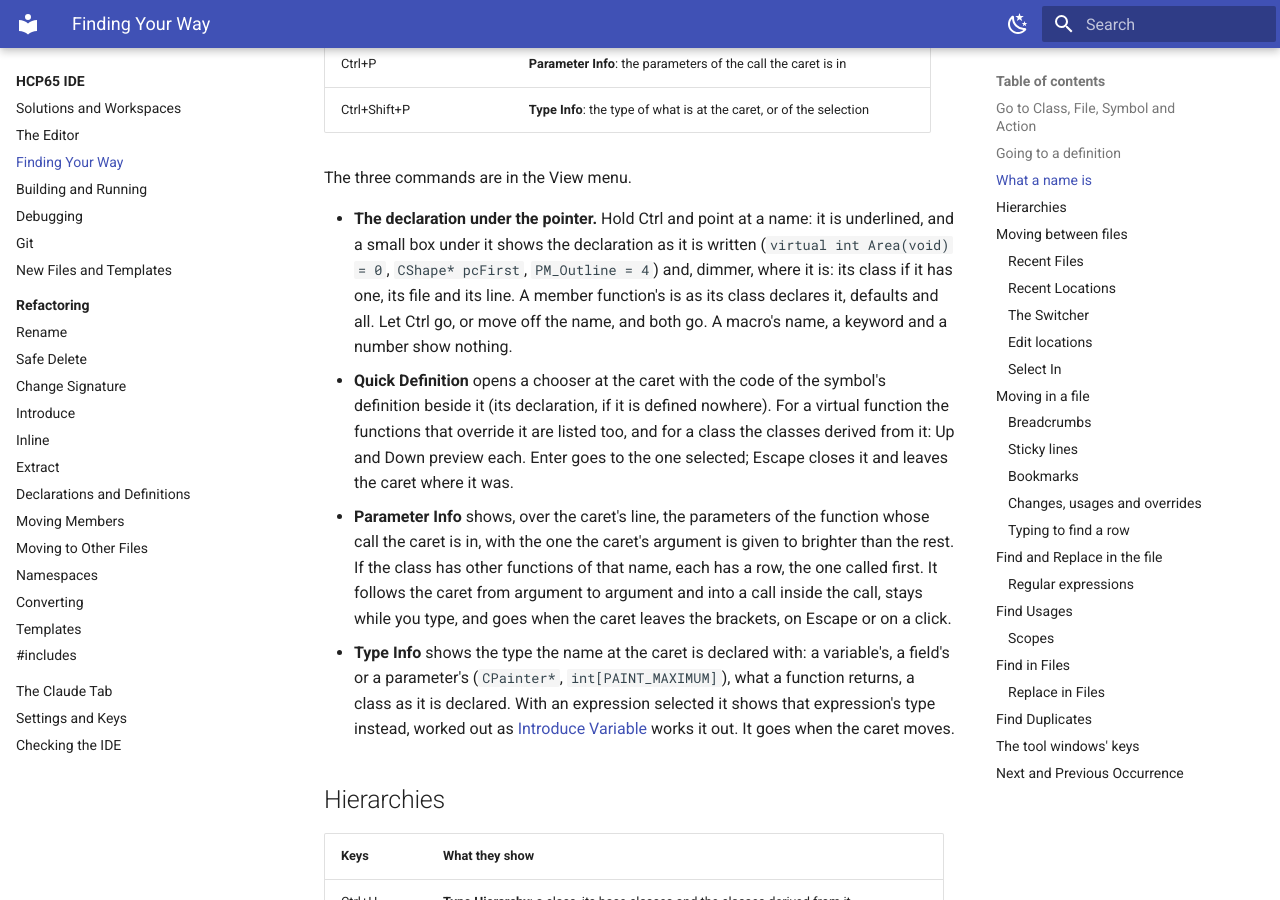
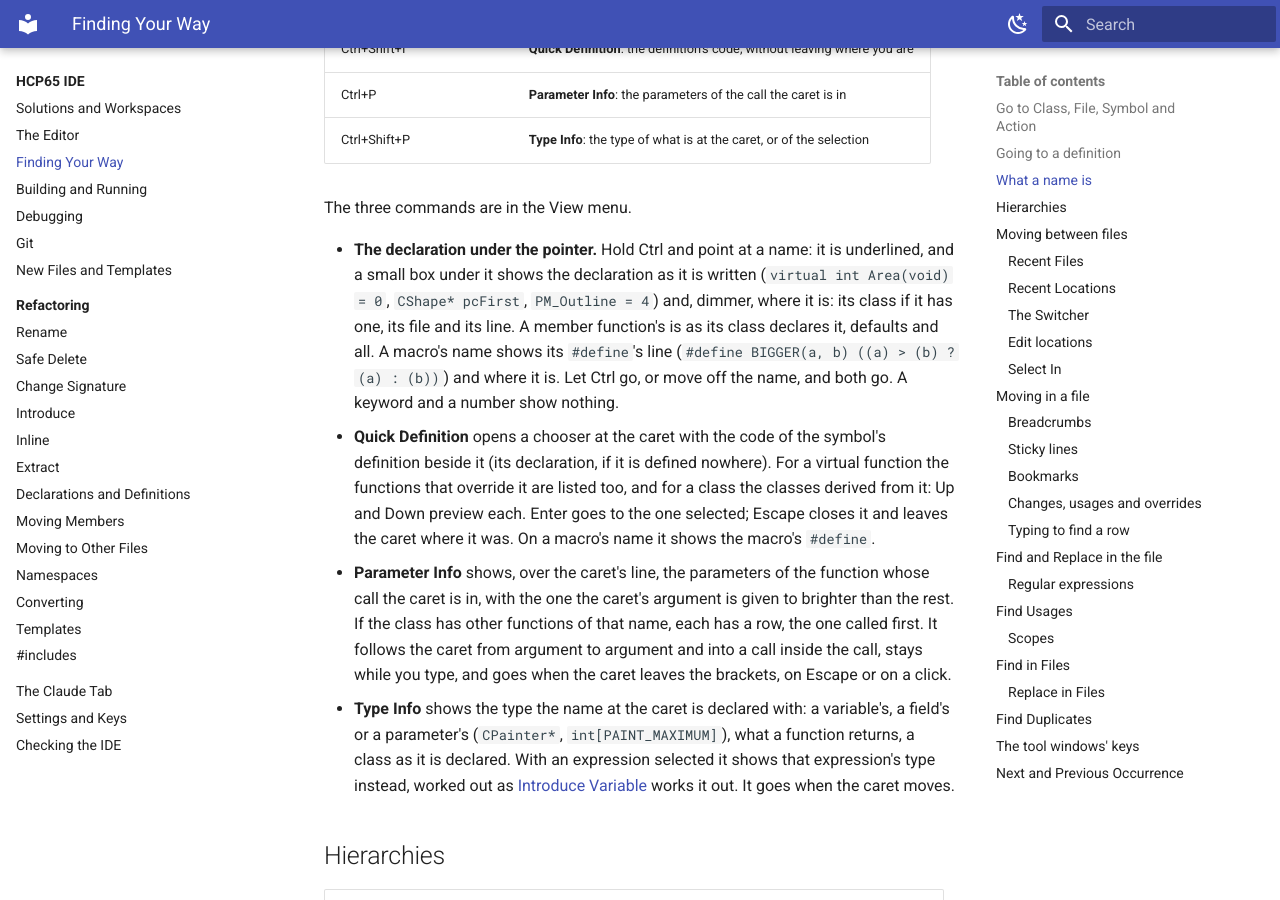
Before and after one commit to andrewpaterson/HCP65, an MkDocs documentation site: the page built from Website/docs/ide/navigation.md, in a window 1280 px wide and 900 px high, scrolled down 2834 px. Built offline with MkDocs 1.6.1 and Material for MkDocs 9.7.7, drawn with Linux system fonts in a browser that asks for light colours; plug-ins that fetch from the network failed and are left out; some of the changed text lies outside the part shown.

Commit message:
IDE docs: macros' #defines, Show Edited Only, closing from the Switcher, kept Go to recents
navigation.md: a macro's name shows its #define with Ctrl held, in Quick
Definition, and Go to Source and F12 go to it; Recent Files' Show Edited
Only; Delete in the Switcher closes the selected file; Go to's recent
classes and symbols are kept with the workspace and the Actions tab lists
the commands run from it.  settings.md and solutions.md: where those are
kept.

```diff
--- a/Website/docs/ide/navigation.md
+++ b/Website/docs/ide/navigation.md
@@ -19,8 +19,10 @@ is defined, so you can see it is the one you want before you go.
 
 With **nothing typed**, what you went to last is listed first: on the Files tab the files you have had
 in editors, the one before this one at the top (so Ctrl+Shift+N, Enter goes back to it, as
-[Recent Files](#recent-files) does); on the Classes and Symbols tabs what each took you to before, this
-session.
+[Recent Files](#recent-files) does); on the Classes and Symbols tabs what each took you to before; on
+the Actions tab the commands you ran from it, the last one at the top.  The classes and symbols are kept
+with the workspace, in its [`.hcp65user`](solutions.md#files-kept-beside-the-solution) file, and the
+actions with [how you left the IDE](settings.md#where-settings-are-kept).
 
 The **Actions** tab finds a command by its name, as it is in the menus (`recfil` finds Recent Files),
 with its menu and its keys after it: a way to run something you have forgotten the keys or the menu of,
@@ -42,8 +44,8 @@ Exact names come first, then names that start with what you typed, then the clos
 
 | Keys | What they do |
 |---|---|
-| Ctrl+B, Ctrl+click | Go to Source.  On a use: its definition, or its declaration if it has no definition.  On an `#include`: the file it includes.  On a declaration: a chooser of its usages, one of which opens. |
-| F12 | Go to Definition, as Visual Studio's. |
+| Ctrl+B, Ctrl+click | Go to Source.  On a use: its definition, or its declaration if it has no definition.  On a macro's name: its `#define`.  On an `#include`: the file it includes.  On a declaration: a chooser of its usages, one of which opens. |
+| F12 | Go to Definition, as Visual Studio's.  A macro's name goes to its `#define`. |
 | Ctrl+Alt+B | Go to Implementation(s).  From a virtual function: the functions that override it.  From a class: the classes derived from it.  From a function's declaration: its definition. |
 | Ctrl+U | Go to Super Method.  From a member function (named at the caret, or the one the caret is anywhere in): what it overrides in its base classes.  From a class: its base classes. |
 | Ctrl+Shift+B | Go to Type Declaration: the class, enum or typedef that the variable, field, parameter or function at the caret is declared with. |
@@ -88,12 +90,14 @@ The three commands are in the View menu.
 - **The declaration under the pointer.**  Hold Ctrl and point at a name: it is underlined, and a small
   box under it shows the declaration as it is written (`virtual int Area(void) = 0`, `CShape* pcFirst`,
   `PM_Outline = 4`) and, dimmer, where it is: its class if it has one, its file and its line.  A member
-  function's is as its class declares it, defaults and all.  Let Ctrl go, or move off the name, and
-  both go.  A macro's name, a keyword and a number show nothing.
+  function's is as its class declares it, defaults and all.  A macro's name shows its `#define`'s line
+  (`#define BIGGER(a, b) ((a) > (b) ? (a) : (b))`) and where it is.  Let Ctrl go, or move off the name,
+  and both go.  A keyword and a number show nothing.
 - **Quick Definition** opens a chooser at the caret with the code of the symbol's definition beside it
   (its declaration, if it is defined nowhere).  For a virtual function the functions that override it
   are listed too, and for a class the classes derived from it: Up and Down preview each.  Enter goes to
-  the one selected; Escape closes it and leaves the caret where it was.
+  the one selected; Escape closes it and leaves the caret where it was.  On a macro's name it shows the
+  macro's `#define`.
 - **Parameter Info** shows, over the caret's line, the parameters of the function whose call the caret
   is in, with the one the caret's argument is given to brighter than the rest.  If the class has other
   functions of that name, each has a row, the one called first.  It follows the caret from argument to
@@ -162,7 +166,8 @@ Tab** is too: it opens the tab you closed last, with its caret where it was.
 Ctrl+E lists the files you have had in editors, the open ones first, each most recent first.  The file
 you were in before this one is selected, so Ctrl+E then Enter goes back to it, and again returns.  Type
 to narrow the list, as [Go to File](#go-to-class-file-symbol-and-action) matches names.  A file that has been
-closed since opens with its caret where it was.
+closed since opens with its caret where it was.  **Show Edited Only** lists just the files you have
+changed since the IDE was opened, and **Show All** goes back.
 
 The recent files are kept with the workspace, in its [`.hcp65user`](solutions.md#files-kept-beside-the-solution)
 file: they are there the next time you open it.
@@ -178,7 +183,9 @@ place's line, its file and line number, and the code around it beside the list.
 Hold Ctrl and press Tab: the Switcher lists the open files, most recent first, then the tool windows.
 Still holding Ctrl, Tab (or Down) moves on and Shift+Tab (or Up) moves back, round the ends; let Ctrl
 go and the selected file or tool window is shown.  So a quick Ctrl+Tab goes to the file you were in
-before, and another returns.
+before, and another returns.  Delete (or Backspace) closes the selected file and leaves the Switcher
+open on the next one, so several files can be closed without leaving it; a file with changes asks
+whether to save them first.
 
 ### Edit locations
 
```
Also changed, not shown: Website/docs/ide/settings.md (+1 -1 lines), Website/docs/ide/solutions.md (+1 -1 lines).
